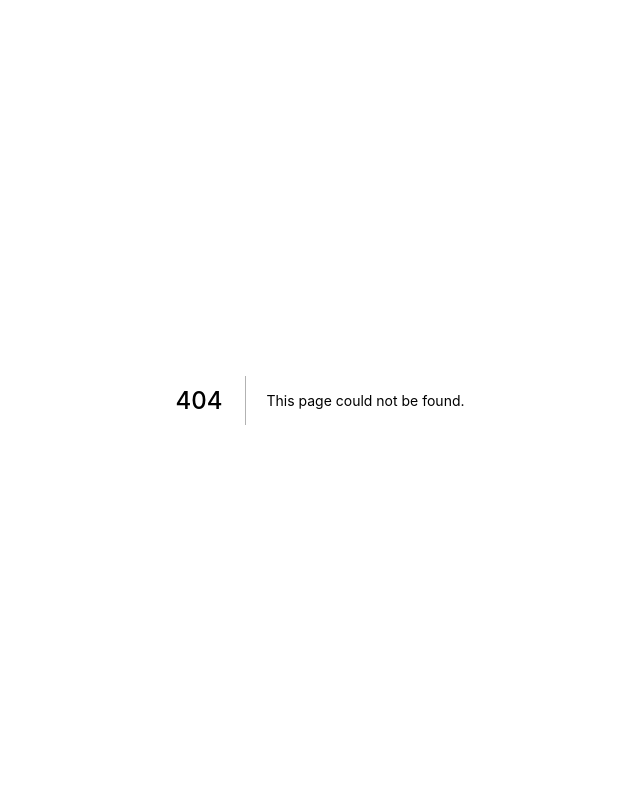
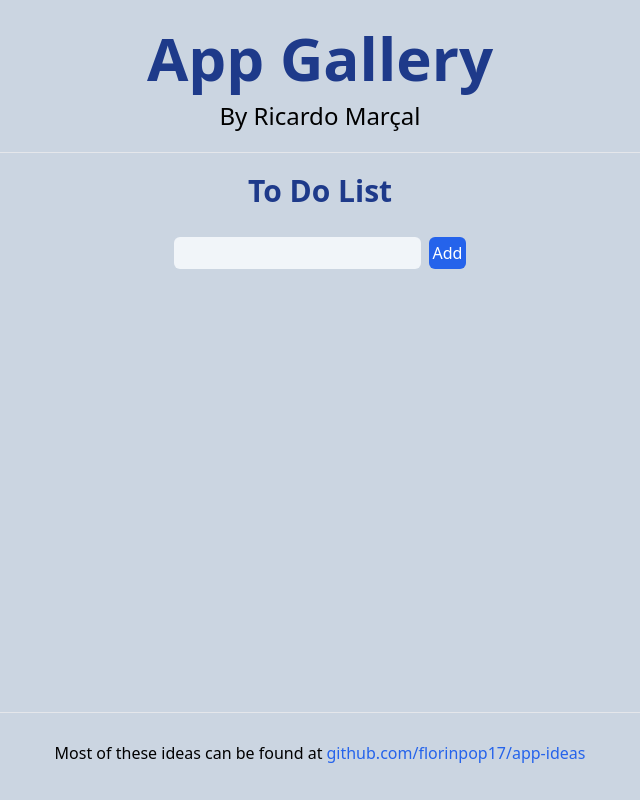
Before and after one commit to RicardoMarcal/app-gallery, a Next.js app: page /todolist in a window 1280 px wide. Before the commit this address had no page. Shown: the whole page, without its empty margins (320-960 px from the left). Built offline with nearby package versions, Linux system fonts and the light colour scheme.

Commit message:
To Do List + fixes

```diff
--- a/pages/bintodec.tsx
+++ b/pages/bintodec.tsx
@@ -11,7 +11,7 @@ const BinToDec: NextPage = () => {
   const verifyInput = (e: React.KeyboardEvent<HTMLInputElement>) => {
     if(e.key.match(/^[0-1]+$/g) === null && e.key !== "Backspace" && e.key !== "ArrowLeft" && e.key !== "ArrowRight" && e.ctrlKey === false){
       e.preventDefault()
-      alert("Só é possível digitar 0 ou 1")
+      alert("You can only type 0 or 1")
     }
   }
 
--- a/pages/index.tsx
+++ b/pages/index.tsx
@@ -25,6 +25,9 @@ const Home: NextPage = () => {
           <Link href='/passwordgenerator'>
             <p className='p-2 rounded-md bg-blue-600 w-64 text-white cursor-pointer'>Password Generator</p>
           </Link>
+          <Link href='/todolist'>
+            <p className='p-2 rounded-md bg-blue-600 w-64 text-white cursor-pointer'>To Do List</p>
+          </Link>
         </div>
 
       </main>
--- a/pages/passwordgenerator.tsx
+++ b/pages/passwordgenerator.tsx
@@ -9,11 +9,11 @@ const characters = {
   uppercase: ['A', 'B', 'C', 'D', 'E', 'F', 'G', 'H', 'I', 'J', 'K', 'L', 'M', 'N', 'O', 'P', 'Q', 'R', 'S', 'T', 'U', 'V', 'W', 'X', 'Y', 'Z'],
   lowercase: ['a', 'b', 'c', 'd', 'e', 'f', 'g', 'h', 'i', 'j', 'k', 'l', 'm', 'n', 'o', 'p', 'q', 'r', 's', 't', 'u', 'v', 'w', 'x', 'y', 'z'],
   numbers: ['0', '1', '2', '3', '4', '5', '6', '7', '8', '9'],
-  symbols: ['!', '@', '#', '$', '%', '&', '*', '(', ')', '[', ']', '{', '}', '<', '>', '~', '^', '/'],
+  symbols: ['!', '@', '#', '$', '%', '&', '*', '(', ')', '[', ']', '{', '}', '<', '>', '~', '^', '/', '?', ''],
 }
 
 const PasswordGenerator: NextPage = () => {
-  const [password, setPassword] = useState('38qhwn9rfj8')
+  const [password, setPassword] = useState('')
   const [uppercaseFlag, setUppercaseFlag] = useState(true)
   const [lowercaseFlag, setLowercaseFlag] = useState(true)
   const [numbersFlag, setNumbersFlag] = useState(true)
@@ -22,7 +22,6 @@ const PasswordGenerator: NextPage = () => {
 
   useEffect(() => {
     handleGenerate()
-
   }, [])
 
 
@@ -46,6 +45,11 @@ const PasswordGenerator: NextPage = () => {
     setPassword(pw)
   }
 
+  const copyToClipboard = () => {
+    navigator.clipboard.writeText(password);
+    alert('Copied to clipboard!')
+  }
+
   return (
     <div className="flex min-h-screen flex-col items-center justify-center py-2 bg-slate-300">
       <Head>
@@ -59,8 +63,8 @@ const PasswordGenerator: NextPage = () => {
         <div className='flex flex-col items-center gap-2 py-5'>
           <h2 className="text-3xl font-bold text-blue-900">Password Generator</h2>
           <div className="flex justify-between p-1 mt-5 w-72 text-center bg-slate-100 rounded-md">
-            <p className='px-2'>{password}</p>
-            <button className='border-l-2'>📝</button>
+            <p id="password" className='px-2'>{password}</p>
+            <button onClick={copyToClipboard} className='border-l-2'>📝</button>
           </div>
           <section className='flex flex-col gap-2 mt-2 items-start w-52'>
             <div>
--- /dev/null
+++ b/pages/todolist.tsx
@@ -0,0 +1,101 @@
+import type { NextPage } from 'next'
+import Head from 'next/head'
+import React, { useState } from 'react'
+import Footer from '../components/Footer'
+import Header from '../components/Header'
+
+interface item{
+  id: Number,
+  text: String,
+  done: Boolean
+}
+
+const BinToDec: NextPage = () => {
+  const [id, setId] = useState(0)
+  const [items, setItems] = useState([] as item[])
+
+  const addTodo = (e: React.MouseEvent<HTMLFormElement>) => {
+    e.preventDefault()
+    const input = document.getElementById('input') as HTMLInputElement
+    if(input.value.trim().length !== 0){
+      setItems([...items, {
+        id: id,
+        text: input?.value,
+        done: false
+      }])
+      setId(id+1)
+    }
+    input.value = ''
+    input.focus()
+  }
+
+  const deleteTodo = (id: Number) => {
+    setItems([...items.filter((item) => item.id !== id)])
+  }
+
+  const doTodo = (id: Number) => {
+    setItems([...items.map((item) => {
+      if(item.id !== id){
+        return item
+      }
+      return {
+        id: item.id,
+        text: item.text,
+        done: !item.done
+      }
+    })])
+  }
+
+  return (
+    <div className="flex min-h-screen flex-col items-center justify-center py-2 bg-slate-300">
+      <Head>
+        <title>App Gallery - To Do List</title>
+        <link rel="icon" href="/favicon.ico" />
+      </Head>
+
+      <main className="flex w-full flex-1 flex-col items-center px-3 text-center">
+        <Header/>
+
+        <div className='flex flex-col gap-2 py-5'>
+          <h2 className="text-3xl font-bold text-blue-900">To Do List</h2>
+          <form onSubmit={addTodo}>
+            <input
+              type="text"
+              id="input"
+              className="py-1 px-2 mt-5 bg-slate-100 rounded-md"
+            />
+            <button
+              className='p-1 ml-2 bg-blue-600 text-white rounded-md cursor-pointer'
+            >
+              Add
+            </button>
+          </form>
+
+          <section className='flex flex-col justify-start mt-4 gap-1'>
+            {items.map(({id, text, done}, key) => (
+              <div key={key} className='flex bg-slate-200 p-1 rounded-sm gap-2'>
+                <p
+                  onClick={() => deleteTodo(id)}
+                  className='cursor-pointer border-r-2 border-slate-300 pr-1'
+                >
+                  🗑️
+                </p>
+                <p
+                  className={`cursor-pointer w-full text-left ${done ? 'opacity-40 line-through' : ''}`}
+                  onClick={() => doTodo(id)}
+                >
+                  {text}
+                </p>
+              </div>
+            ))}
+          </section>
+        </div>
+
+      </main>
+
+      <Footer/>
+    </div>
+  )
+}
+
+export default BinToDec
```
